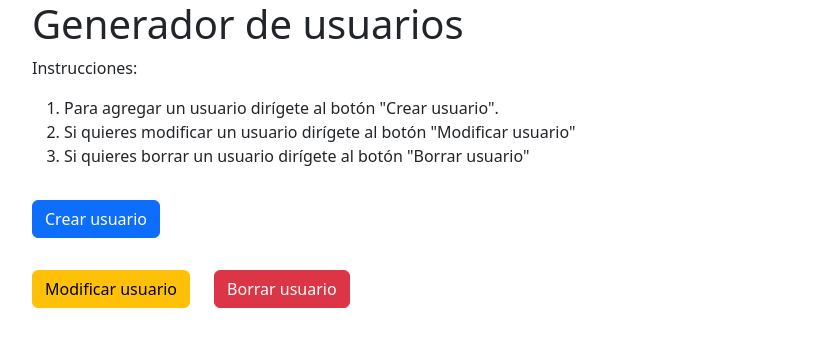
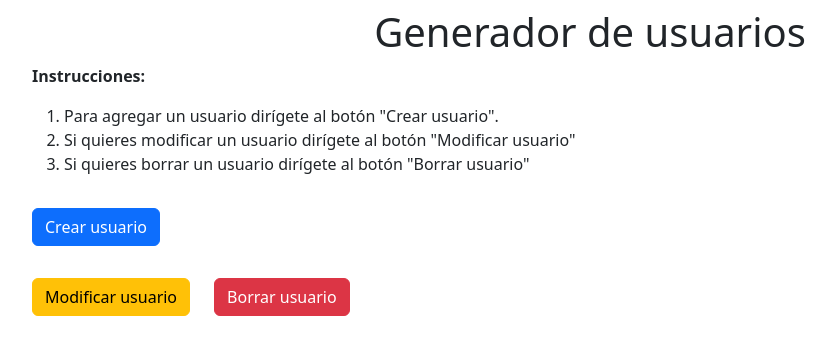
Before and after one commit to Shirleyayala09/-Proyecto-S4-Js-Avanzado, a plain HTML site: page index.html in a window 1280 px wide. Shown: the whole page, without its empty margins (50-885 px from the left). Drawn offline with nearby package versions, Linux system fonts and the light colour scheme.

Commit message:
Ajustando el index.html y el Readme.md

```diff
--- a/index.html
+++ b/index.html
@@ -5,24 +5,24 @@
     <meta http-equiv="X-UA-Compatible" content="IE=edge">
     <meta name="viewport" content="width=device-width, initial-scale=1.0">
     <title>Proyecto Js S4</title>
+    <!-- CSS only -->
+    <link href="https://cdn.jsdelivr.net/npm/bootstrap@5.2.3/dist/css/bootstrap.min.css" rel="stylesheet" integrity="sha384-rbsA2VBKQhggwzxH7pPCaAqO46MgnOM80zW1RWuH61DGLwZJEdK2Kadq2F9CUG65" crossorigin="anonymous">
 </head>
 <body>
-     <!-- CSS only -->
-<link href="https://cdn.jsdelivr.net/npm/bootstrap@5.2.3/dist/css/bootstrap.min.css" rel="stylesheet" integrity="sha384-rbsA2VBKQhggwzxH7pPCaAqO46MgnOM80zW1RWuH61DGLwZJEdK2Kadq2F9CUG65" crossorigin="anonymous">
-</body>
-<div class="container" id="root">
-    <h1>Generador de usuarios</h1>
-    <p>Instrucciones:<br>
+
+    <div class="container mt-2" id="root">
+        <h1 class="text-center">Generador de usuarios</h1>
+        <p class="fw-bold">Instrucciones:<br>
             <ol>
                 <li>Para agregar un usuario dirígete al botón "Crear usuario".</li>
                 <li>Si quieres modificar un usuario dirígete al botón "Modificar usuario"</li>
                 <li>Si quieres borrar un usuario dirígete al botón "Borrar usuario"</li>
             </ol>
-
         </p>
     </div>
     <script src="ProyectoJs4.js"></script>
     <!-- JavaScript Bundle with Popper -->
     <script src="https://cdn.jsdelivr.net/npm/bootstrap@5.2.3/dist/js/bootstrap.bundle.min.js" integrity="sha384-kenU1KFdBIe4zVF0s0G1M5b4hcpxyD9F7jL+jjXkk+Q2h455rYXK/7HAuoJl+0I4" crossorigin="anonymous"></script>
+    </body>
 
 </html>
```
Also changed, not shown: 1 other file. Lines whose indentation alone changed are shown as unchanged.
